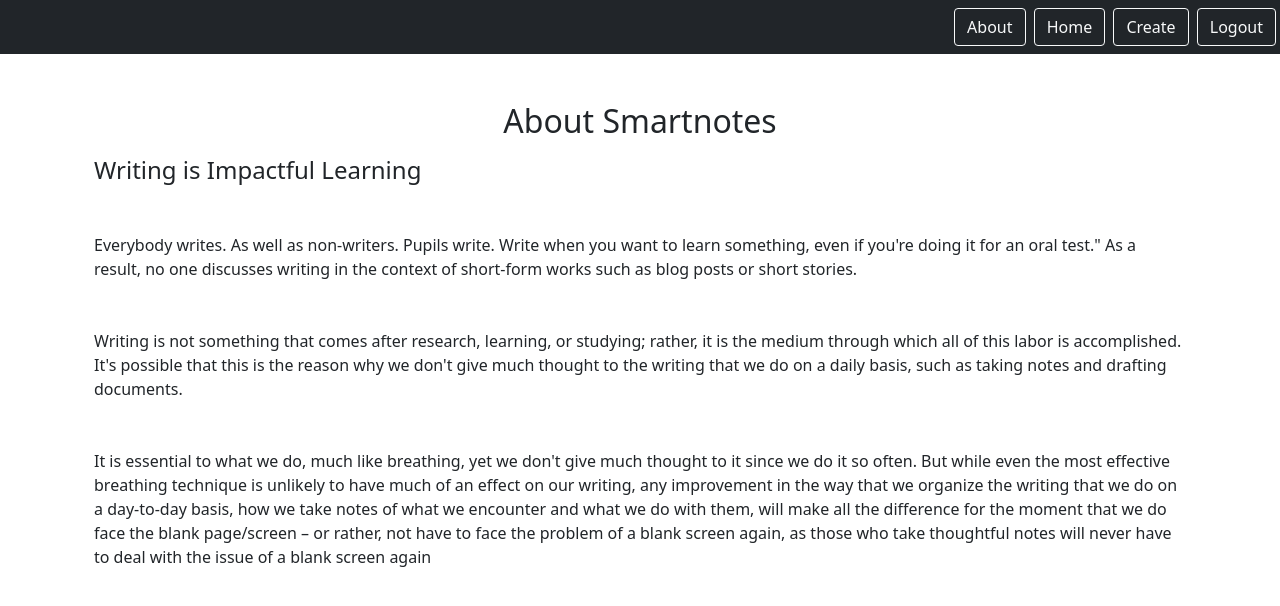
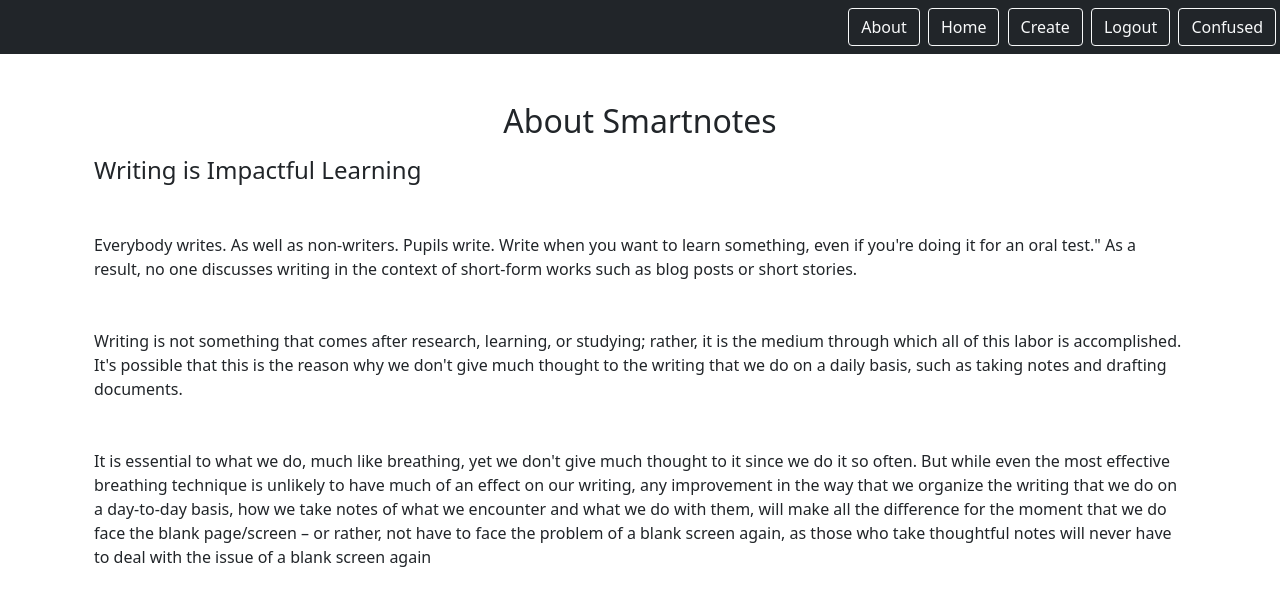
Before and after one commit to Mathenge-Alex/Notes, a Django app: page /about in a window 1280 px wide. Shown: the top 606 px of the page. Run offline with Django 4.2, Linux system fonts and the light colour scheme; a user stored in the database is signed in.

Commit message:
Include confused page on navbar

```diff
--- a/static/templates/base.html
+++ b/static/templates/base.html
@@ -2,7 +2,7 @@
 <html>
     <head>
         <title>SmartNotes App</title>
-        <!-- <link rel="stylesheet" type="text/css" href="{% static 'css/style.css' %} "> -->
+        <link rel="stylesheet" type="text/css" href="{% static 'css/style.css' %} ">
         <link href="https://cdn.jsdelivr.net/npm/bootstrap@5.1.3/dist/css/bootstrap.min.css" rel="stylesheet" integrity="sha384-1BmE4kWBq78iYhFldvKuhfTAU6auU8tT94WrHftjDbrCEXSU1oBoqyl2QvZ6jIW3" crossorigin="anonymous">
     </head>
 
@@ -15,6 +15,8 @@
                 <a href="{% url 'notes.list' %}" class="btn btn-outline-light me-1">Home</a>
                 <a href="{% url 'notes.new' %}" class="btn btn-outline-light me-1">Create</a>
                 <a href="{% url 'logout' %}" class="btn btn-outline-light me-1">Logout</a>
+                <a href="{% url 'confused' %}" class="btn btn-outline-light me-1">Confused</a>
+
                 {% else %}
                 <a href="{% url 'signup' %}" class="btn btn-outline-light me-1">Signup</a>
                 <a href="{% url 'login' %}" class="btn btn-outline-light me-1">Login</a>
@@ -24,8 +26,11 @@
 
         </nav>
         <div class="my-5 text-center container">
-            {% block content %}
+
+        {% block content %}
+
         {% endblock %}
+
         </div>
     </body>
 </html>
```
